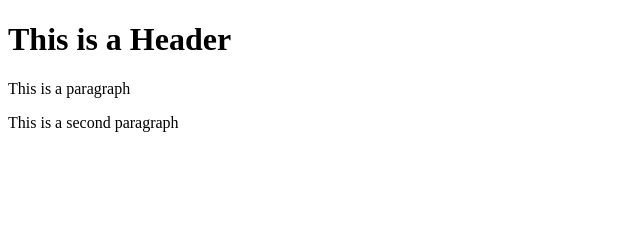
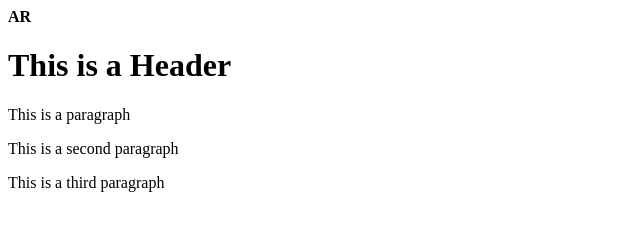
Before and after one commit to Rahman143/Bootstrap4, a website: page index.html in a window 1280 px wide. Shown: the whole page, without its empty margins (0-640 px from the left). Drawn offline with Linux system fonts and the light colour scheme.

Commit message:
second commit

```diff
--- a/index.html
+++ b/index.html
@@ -1,10 +1,11 @@
 <!DOCTYPE html>
 <html>
-    <head></head>
+    <head><b>AR</b></head>
 
     <body>
         <h1>This is a Header</h1>
         <p>This is a paragraph</p>
         <p>This is a second paragraph</p>
+        <p>This is a third paragraph</p>
     </body>
 </html>
```
Also changed, not shown: package.json (added, +24 -0 lines), 2 other files.
